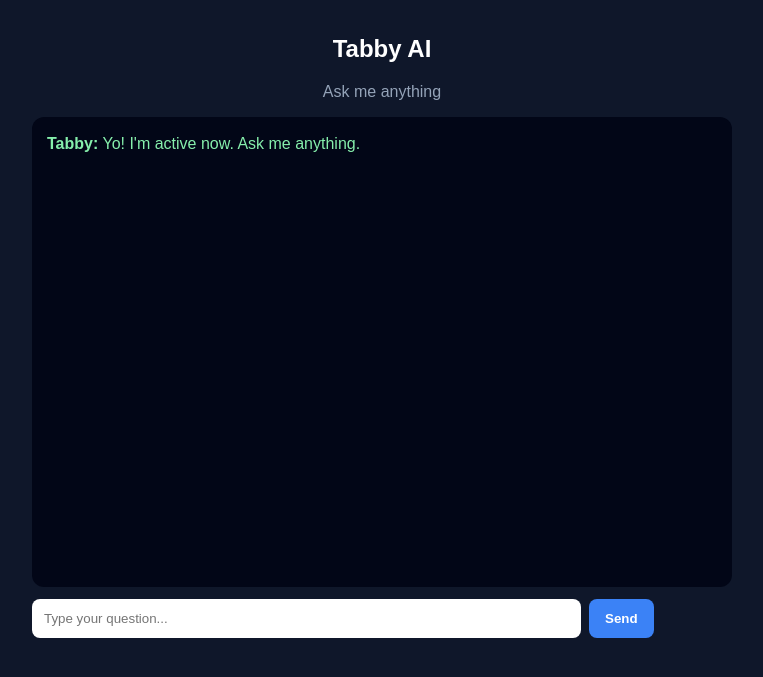
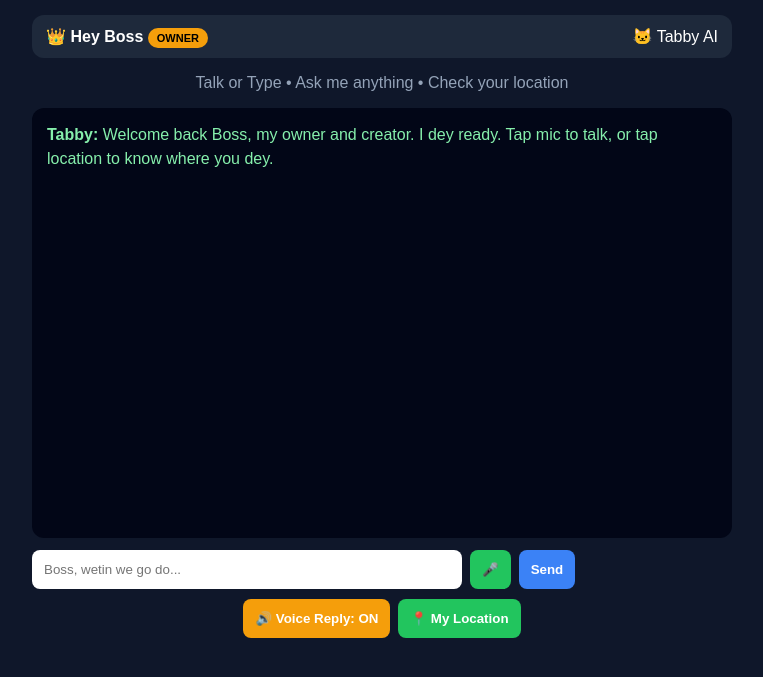
Before and after one commit to sulaimonfaruq2611-design/Tabby-AI, a Flask app: page / in a window 1280 px wide. Shown: the top 677 px of the page, without its empty margins (258-1021 px from the left). Run offline with Flask 3, Linux system fonts and the light colour scheme.

Commit message:
Update index.html

```diff
--- a/templates/index.html
+++ b/templates/index.html
@@ -2,39 +2,127 @@
 <html>
 <head>
 <meta name="viewport" content="width=device-width, initial-scale=1">
-<title>Tabby AI</title>
+<title>Tabby AI - Owned by Faruq Sulaimon</title>
 <style>
 body{font-family:Arial;background:#0f172a;color:white;padding:15px;max-width:700px;margin:auto}
-#chat{height:55vh;overflow-y:auto;background:#020617;padding:15px;border-radius:12px;margin-bottom:12px}
-.msg{margin-bottom:12px;line-height:1.5}
+.topbar{display:flex;justify-content:space-between;align-items:center;background:#1e293b;padding:12px 14px;border-radius:12px;margin-bottom:12px}
+.badge{background:#f59e0b;color:black;font-size:11px;padding:4px 9px;border-radius:20px;font-weight:bold}
+#chat{height:50vh;overflow-y:auto;background:#020617;padding:15px;border-radius:12px;margin-bottom:12px}
+.msg{margin-bottom:12px;line-height:1.5;word-wrap:break-word}
 .user{color:#93c5fd}
 .tabby{color:#86efac}
-input{width:75%;padding:12px;border-radius:8px;border:none}
-button{padding:12px 16px;border:none;border-radius:8px;background:#3b82f6;color:white;font-weight:bold}
+input{width:58%;padding:12px;border-radius:8px;border:none;outline:none}
+button{padding:12px 12px;border:none;border-radius:8px;background:#3b82f6;color:white;font-weight:bold;cursor:pointer}
+.mic{background:#22c55e}
+.speak{background:#f59e0b}
+.locbtn{background:#22c55e}
+.listening{background:#ef4444 !important}
 </style>
 </head>
 <body>
-<h2 style="text-align:center">Tabby AI</h2>
-<p style="text-align:center;color:#94a3b8">Ask me anything</p>
-<div id="chat"><div class="msg tabby"><b>Tabby:</b> Yo! I'm active now. Ask me anything.</div></div>
+<div class="topbar"><div>👑 <b>Hey Boss</b> <span class="badge">OWNER</span></div><div>🐱 Tabby AI</div></div>
+<p style="text-align:center;color:#94a3b8">Talk or Type • Ask me anything • Check your location</p>
+<div id="chat"><div class="msg tabby"><b>Tabby:</b> Welcome back Boss, my owner and creator. I dey ready. Tap mic to talk, or tap location to know where you dey.</div></div>
 <div style="display:flex;gap:8px">
-<input id="msg" placeholder="Type your question...">
+<input id="msg" placeholder="Boss, wetin we go do...">
+<button class="mic" id="micBtn" onclick="toggleMic()">🎤</button>
 <button onclick="send()">Send</button>
 </div>
+<div style="margin-top:10px;text-align:center;display:flex;gap:8px;justify-content:center;flex-wrap:wrap">
+<button class="speak" onclick="toggleSpeak()" id="speakBtn">🔊 Voice Reply: ON</button>
+<button class="locbtn" onclick="getLocation()">📍 My Location</button>
+</div>
+<div id="loc" style="margin-top:10px;text-align:center;color:#94a3b8;font-size:13px"></div>
 <script>
+let speakOn = true;
+let recognizing = false;
+let recognition = null;
+if('webkitSpeechRecognition' in window || 'SpeechRecognition' in window){
+  let SR = window.SpeechRecognition || window.webkitSpeechRecognition;
+  recognition = new SR();
+  recognition.lang = 'en-NG';
+  recognition.continuous = false;
+  recognition.interimResults = false;
+  recognition.onresult = function(e){
+    document.getElementById('msg').value = e.results[0][0].transcript;
+    stopMic();
+    send();
+  };
+  recognition.onend = function(){ stopMic(); };
+}
+function toggleMic(){
+  if(!recognition){ alert('Mic no work for this browser. Use Chrome.'); return; }
+  if(recognizing){ recognition.stop(); }
+  else{
+    recognizing = true;
+    document.getElementById('micBtn').classList.add('listening');
+    document.getElementById('micBtn').innerText = '🔴';
+    recognition.start();
+  }
+}
+function stopMic(){
+  recognizing = false;
+  document.getElementById('micBtn').classList.remove('listening');
+  document.getElementById('micBtn').innerText = '🎤';
+}
+function toggleSpeak(){
+  speakOn = !speakOn;
+  document.getElementById('speakBtn').innerText = speakOn ? '🔊 Voice Reply: ON' : '🔇 Voice Reply: OFF';
+  if(!speakOn) window.speechSynthesis.cancel();
+}
+function speak(text){
+  if(!speakOn) return;
+  window.speechSynthesis.cancel();
+  let u = new SpeechSynthesisUtterance(text.slice(0,500));
+  u.lang = 'en-NG';
+  window.speechSynthesis.speak(u);
+}
+function getLocation(){
+  let locDiv = document.getElementById('loc');
+  if(!navigator.geolocation){ locDiv.innerText = 'Location no dey supported for this browser'; return; }
+  locDiv.innerText = 'Finding your location Boss... tap Allow';
+  navigator.geolocation.getCurrentPosition(function(pos){
+    let lat = pos.coords.latitude;
+    let lon = pos.coords.longitude;
+    locDiv.innerHTML = 'You dey for Lat: ' + lat.toFixed(4) + ', Lon: ' + lon.toFixed(4) + '<br><a href="https://www.google.com/maps?q='+lat+','+lon+'" target="_blank" style="color:#93c5fd">Open for Google Maps</a><br>Ask Tabby: Where am I?';
+    let c = document.getElementById('chat');
+    c.innerHTML += '<div class="msg tabby"><b>Tabby:</b> Boss, I don get your location. Lat ' + lat.toFixed(4) + ', Lon ' + lon.toFixed(4) + '. Ask me "Where am I?" make I explain am.</div>';
+    c.scrollTop = c.scrollHeight;
+    speak('Boss, I don get your location.');
+    document.getElementById('msg').value = 'I am at latitude ' + lat + ' longitude ' + lon + '. Where am I and what is near me?';
+  }, function(){
+    locDiv.innerText = 'You block location. Tap Allow when browser ask.';
+  });
+}
 async function send(){
 let inp=document.getElementById('msg');
 let m=inp.value.trim();
 if(!m) return;
 let c=document.getElementById('chat');
+let lower = m.toLowerCase();
+if(lower.includes('who is your owner') || lower.includes('who owns you') || lower.includes('who created you') || lower.includes('who made you') || lower.includes('who built you') || lower.includes('who am i')){
+  c.innerHTML+='<div class="msg user"><b>You:</b> '+m+'</div>';
+  inp.value='';
+  let reply = 'My owner and creator na Faruq Sulaimon. Na him build me. I dey loyal to am 100%, Boss.';
+  c.innerHTML+='<div class="msg tabby"><b>Tabby:</b> '+reply+'</div>';
+  c.scrollTop=c.scrollHeight;
+  speak(reply);
+  return;
+}
 c.innerHTML+='<div class="msg user"><b>You:</b> '+m+'</div>';
 inp.value='';
 c.innerHTML+='<div class="msg tabby" id="loading"><b>Tabby:</b> typing...</div>';
-let r=await fetch('/chat',{method:'POST',headers:{'Content-Type':'application/json'},body:JSON.stringify({message:m})});
+try{
+let r=await fetch('/chat',{method:'POST',headers:{'Content-Type':'application/json'},body:JSON.stringify({message:'I am the owner, call me Boss. Question: '+m})});
 let d=await r.json();
 document.getElementById('loading').remove();
 c.innerHTML+='<div class="msg tabby"><b>Tabby:</b> '+d.reply.replace(/\n/g,'<br>')+'</div>';
 c.scrollTop=c.scrollHeight;
+speak(d.reply);
+}catch(e){
+document.getElementById('loading').remove();
+c.innerHTML+='<div class="msg tabby"><b>Tabby:</b> Network error Boss, try again.</div>';
+}
 }
 document.getElementById('msg').addEventListener('keydown',function(e){if(e.key==='Enter')send()});
 </script>
```
